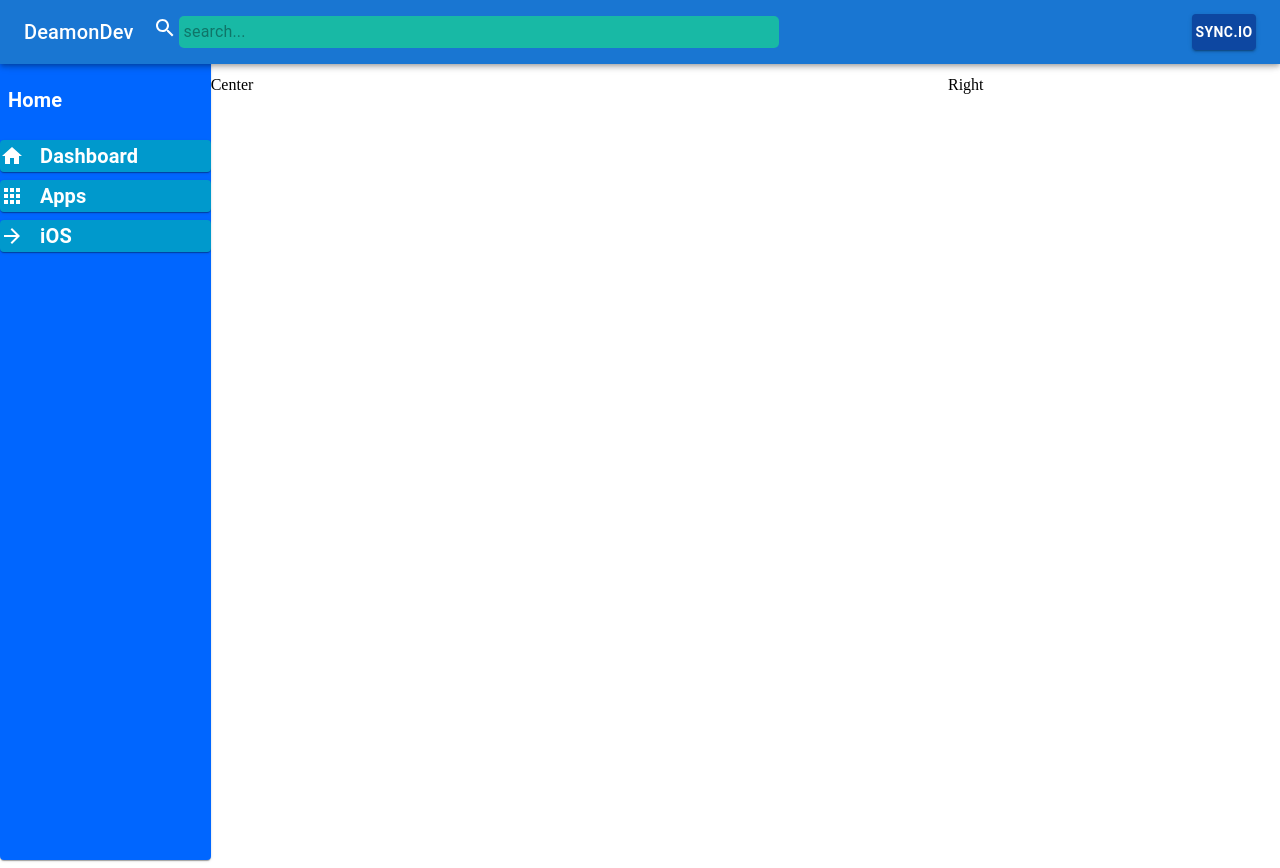
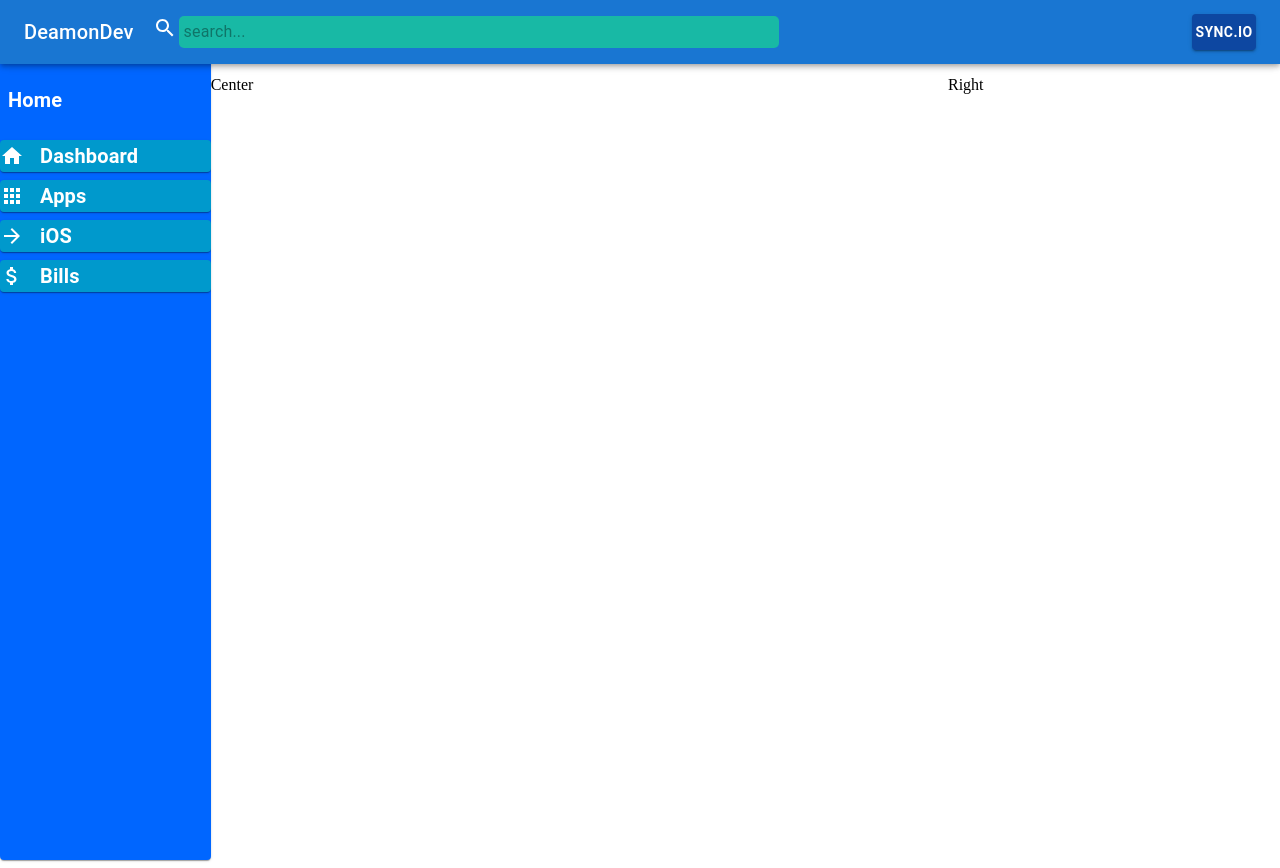
Before and after one commit to DeamonDev/material-ui-dashboard, a React (Create React App) app: page / in a window 1280 px wide. Built offline with nearby package versions, Linux system fonts and the light colour scheme.

Commit message:
dynamic component names

```diff
--- a/src/components/Left.js
+++ b/src/components/Left.js
@@ -1,9 +1,16 @@
 import { Apps, ArrowBackIos, ArrowForward, Home } from "@mui/icons-material";
 import { Card, Typography } from "@mui/material";
 import { Box } from "@mui/system";
+import LeftItem from './LeftItem';
 
 const onMouseOnItem = (e) => {
   console.log(e);
+};
+
+const icons = {
+  home: Home,
+  apps: Apps,
+  arrows: ArrowForward,
 };
 
 function Left() {
@@ -73,6 +80,7 @@ function Left() {
           gap: 2,
           alignItems: "center",
           backgroundColor: "#0099cc",
+          marginBottom: 1,
           color: "white",
           "&:hover": {
             backgroundColor: "green",
@@ -84,6 +92,7 @@ function Left() {
           iOS
         </Typography>
       </Card>
+      <LeftItem name="Bills" icon="money"/>
     </Card>
   );
 }
--- /dev/null
+++ b/src/components/LeftItem.js
@@ -0,0 +1,39 @@
+import { Apps, ArrowForward, AttachMoney, Home } from "@mui/icons-material";
+import { Card, Typography } from "@mui/material";
+import { React, Fragment } from "react";
+
+const icons = {
+  home: <Home />,
+  money: <AttachMoney />,
+};
+
+const LeftItem = (props) => {
+  return (
+    <Card
+      sx={{
+        display: "flex",
+        justifyContent: "start",
+        gap: 2,
+        alignItems: "center",
+        backgroundColor: "#0099cc",
+        color: "white",
+        marginBottom: 1,
+        "&:hover": {
+          backgroundColor: "green",
+        },
+      }}
+    >
+      {icons[props.icon]}
+      <Typography
+        variant="h6"
+        sx={{
+          fontWeight: "bold",
+        }}
+      >
+        {props.name}
+      </Typography>
+    </Card>
+  );
+};
+
+export default LeftItem;
```
